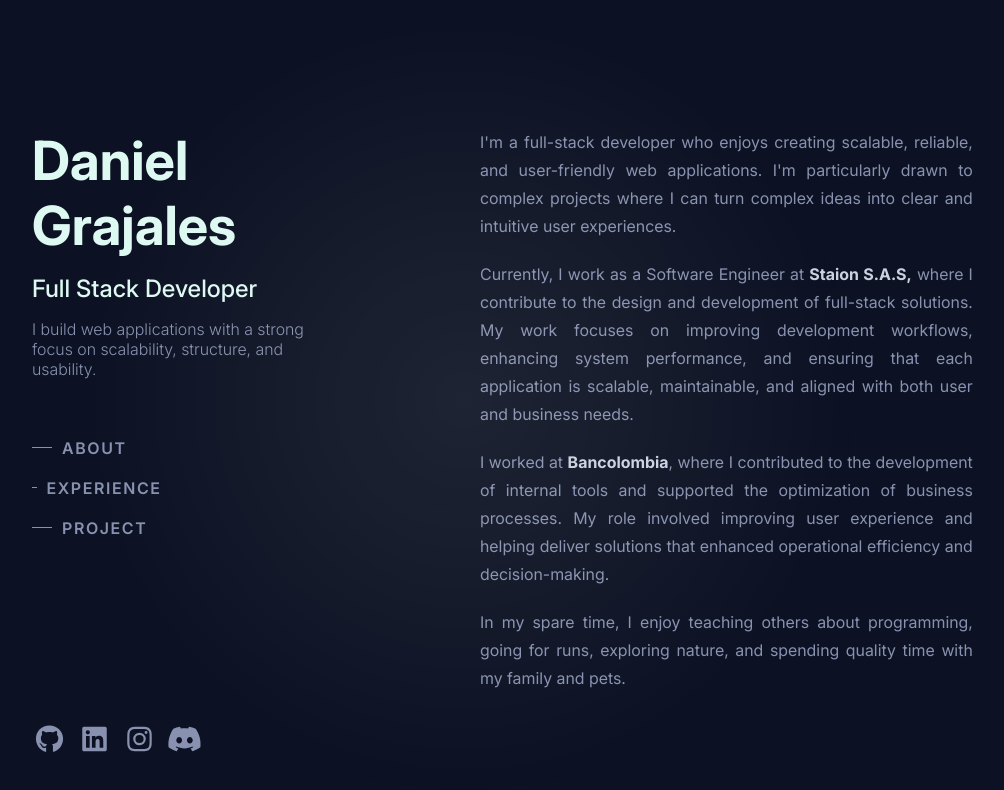
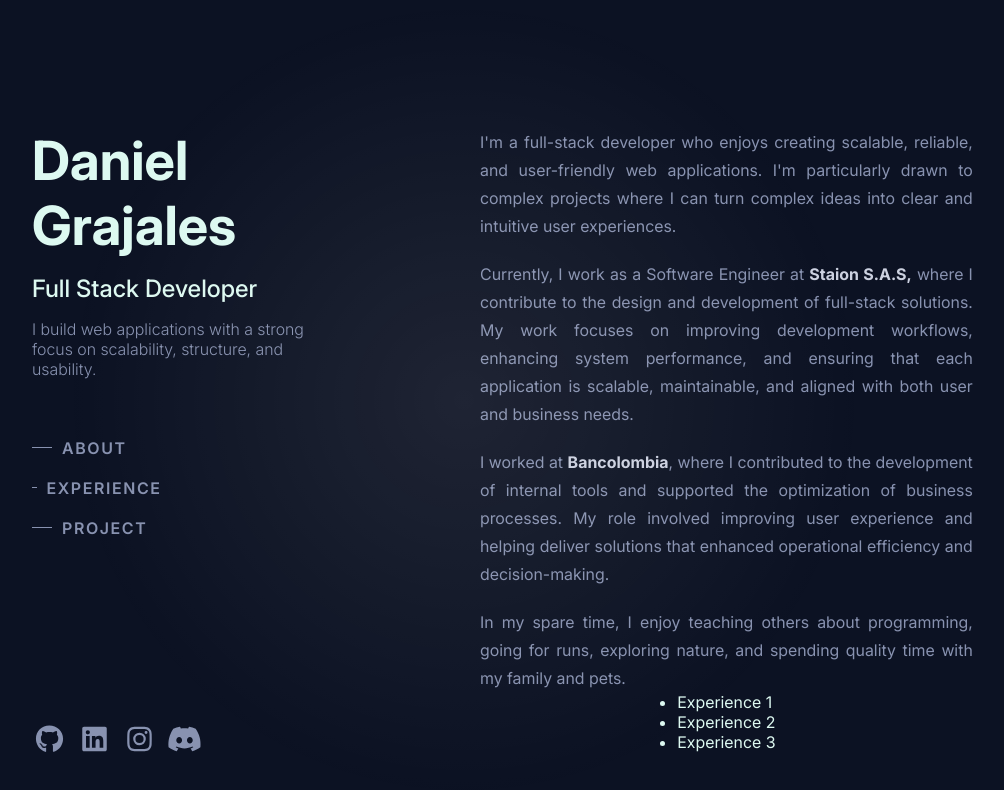
Before and after one commit to staion-danielgrajales/devfolio, a React (Vite) app: page / in a window 1280 px wide. Shown: the top 790 px of the page, without its empty margins (176-1180 px from the left). Built offline with nearby package versions, Linux system fonts and the light colour scheme.

Commit message:
Add experience basic structure

```diff
--- a/src/App.jsx
+++ b/src/App.jsx
@@ -97,6 +97,20 @@ function App() {
               In my spare time, I enjoy teaching others about programming, going for runs, exploring nature, and spending quality time with my family and pets.
             </p>
           </div>
+
+          <div className='experience-container'>
+            <ul>
+              <li>
+              Experience 1
+              </li>
+              <li>
+              Experience 2
+              </li>
+              <li>
+              Experience 3
+              </li>
+            </ul>
+          </div>
         </div>
       </section>
     </>
```
